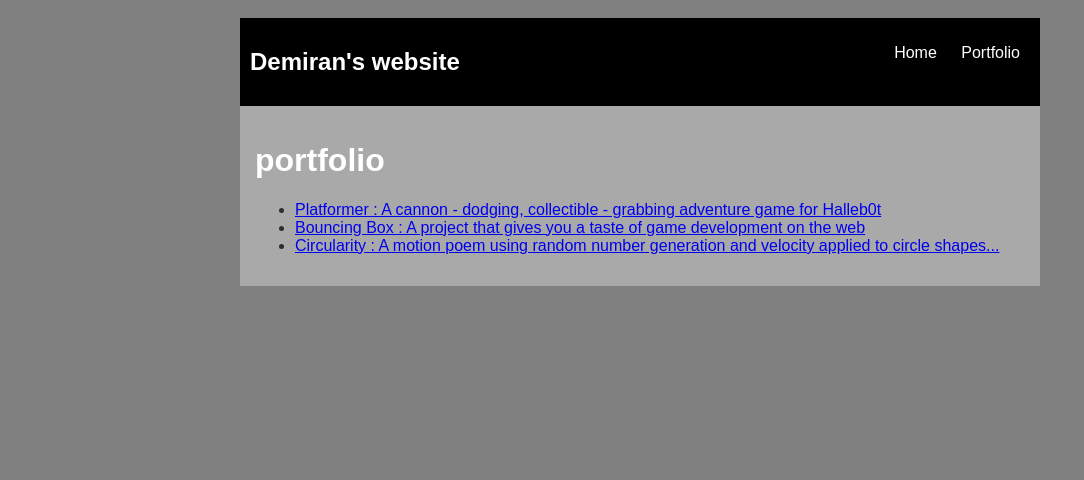
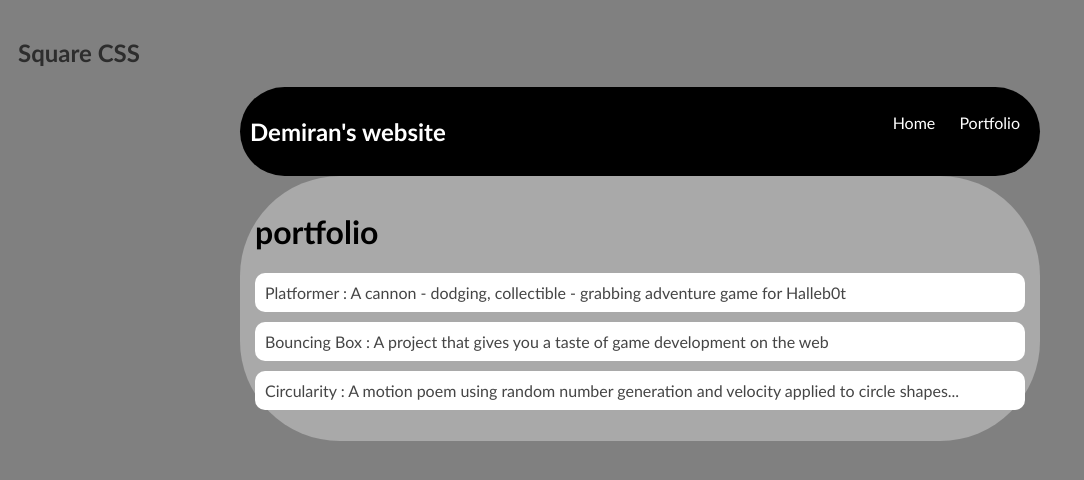
Before and after one commit to Daustin1105/Daustin1105.github.io, a plain HTML site: page portfolio.html in a window 1280 px wide. Shown: the whole page, without its empty margins (0-1084 px from the left). Drawn offline with Linux system fonts and the light colour scheme.

Commit message:
add portfolio.html file

```diff
--- a/portfolio.html
+++ b/portfolio.html
@@ -7,7 +7,9 @@
                 background: grey;
                 color: rgb(45, 45, 45);
                 padding: 10px;
-                font-family: arial;
+                font-family: "Gill Sans", sans-serif;
+                border:5px;
+                border-radius: 25px;
             }
             header {
                 font-size: 1.5em;
@@ -25,6 +27,8 @@
                 margin: 0 auto;
                 display: flex;
                 padding: 10px;
+                border: 2px;
+                border-radius: 250px;
             }
             h1 {
                 display: flex;
@@ -47,16 +51,48 @@
             /* main container area beneath menu */
             main {
                 background: darkgrey;
-                display: flex;
+                display: block;
+                border: 75px;
+                border-radius: 100px;
+
             }
             .content {
+
                 flex: 1;
                 padding: 15px;
             }
+                     /* portfolio styles */
+         .content h1 {
+             color: black;
+         }
+
+         #portfolio {
+             list-style-type: none;
+             padding-left: 0;
+         }
+
+         #portfolio li {
+             background: #fff;
+             padding: 10px;
+             border-radius: 10px;
+             margin-bottom: 10px;
+         }
+
+         #portfolio li:hover {
+             background: #eee;
+         }
+
+         #portfolio a {
+             text-decoration: none;
+             color: #454545;
+         }
         </style>
     </head>
 
     <body>
+        <h2>Square CSS</h2>
+        <div class="square"></div>
+
         <div id="all-contents">
             <nav>
                     <h1>Demiran's website</h1>
```
